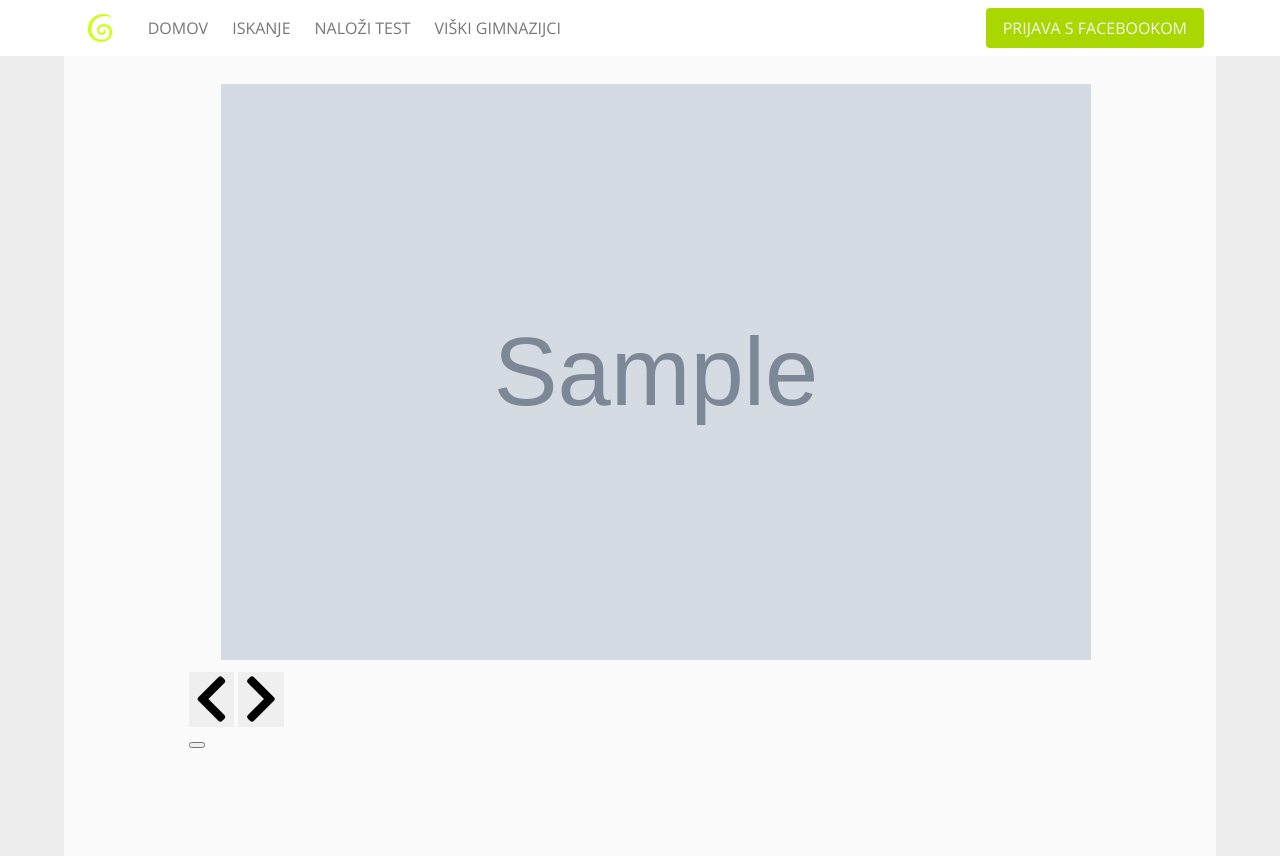
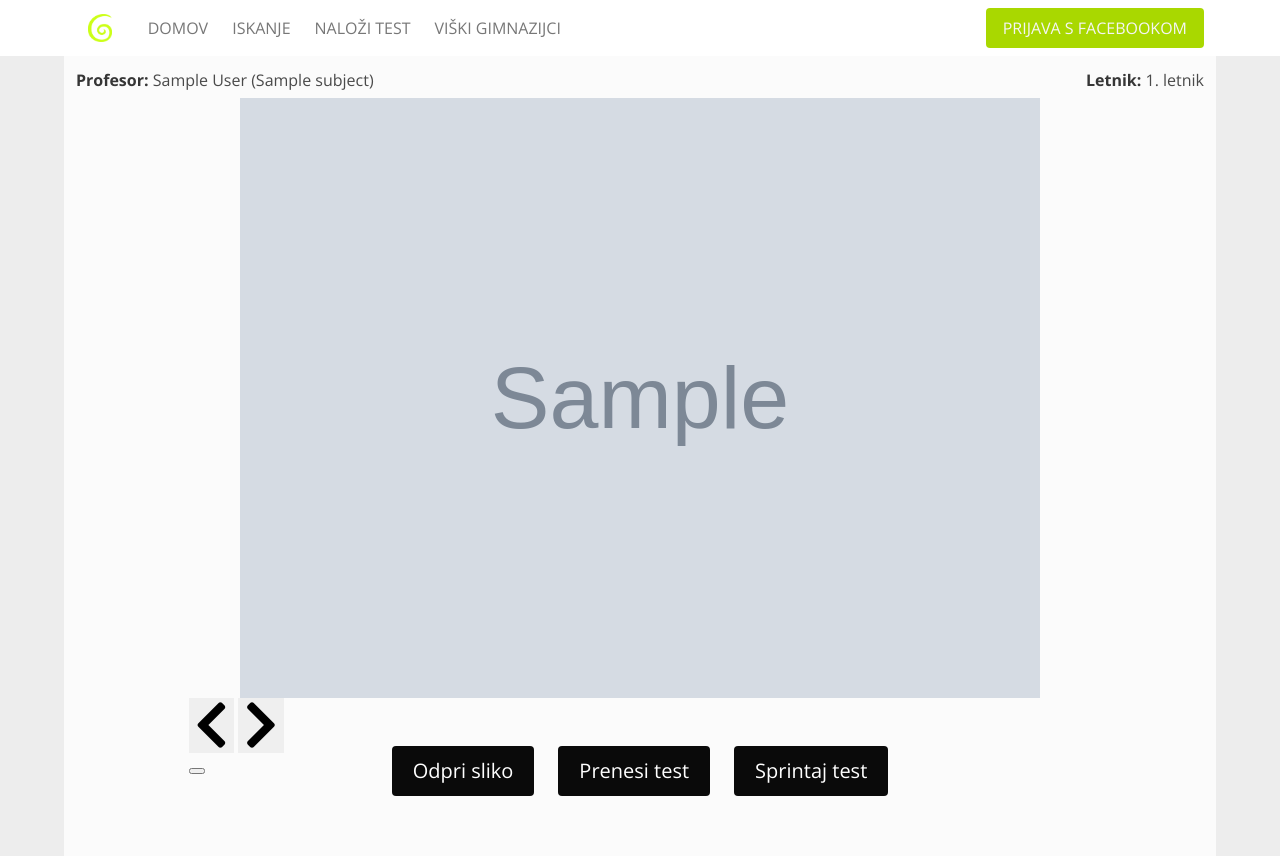
Before and after one commit to filiptrplan/vic-testi, a Django app: page /tests/1 in a window 1280 px wide. Run offline with Django 3.2, Linux system fonts and the light colour scheme; tables that the repository leaves empty hold one stand-in row (values such as "Sample post"); grey boxes marked "Sample" are stand-in pictures; style sheets or scripts are compiled from the project's sources; some libraries are stand-ins or nearby versions.

Commit message:
gallery, buttons, test info

```diff
--- a/victesti/package.json
+++ b/victesti/package.json
@@ -35,6 +35,8 @@
     "bulma": "^0.9.1",
     "cash-dom": "^8.1.0",
     "choices.js": "^9.0.1",
-    "js-sha256": "^0.9.0"
+    "file-saver": "^2.0.5",
+    "js-sha256": "^0.9.0",
+    "jszip": "^3.5.0"
   }
 }
--- a/victesti/static/src/css/test-detail.scss
+++ b/victesti/static/src/css/test-detail.scss
@@ -6,8 +6,10 @@ $glide-height: 600px;
     margin: auto;
     .glide__track {
         height: $glide-height;
-        ul {
+        .glide__slides {
             list-style: none;
+            margin-left: 0;
+            margin-top: 0;
         }
     }
     .glide__arrow {
@@ -24,9 +26,30 @@ $glide-height: 600px;
     .glide__slide {
         height: $glide-height;
         .gallery-image {
+            display: block;
             height: $glide-height;
-            object-fit: cover;
+            object-fit: contain;
+            margin: auto;
         }
     }
 
 }
+
+.test-info {
+    width: 100%;
+    display: inline-block;
+    .has-text-left {
+        display: inline;
+        float: left;
+    }
+    .has-text-right {
+        display: inline;
+        float: right;
+    }
+}
+
+#imageButtons {
+    margin: auto;
+    .button {
+    }
+}
--- a/victesti/static/src/js/test-detail.js
+++ b/victesti/static/src/js/test-detail.js
@@ -2,4 +2,6 @@
 import $ from "cash-dom";
 import Glide from "@glidejs/glide";
 
-new Glide(".glide").mount();
+$(document).ready(() => {
+    new Glide(".glide").mount();
+});
--- a/victesti/templates/tests/test_detail.html
+++ b/victesti/templates/tests/test_detail.html
@@ -1,11 +1,20 @@
 {% extends 'main/base.html' %}
 
 {% block content %}
+<div class="test-info">
+    <div class="has-text-left">
+        <p><strong>Profesor: </strong> {{ test.professor}} ({{test.professor.subject}}) </p>
+    </div>
+    <div class="has-text-right">
+        <p><strong>Letnik: </strong> {{ test.year}}. letnik </p>
+    </div>
+</div>
+<div class="glide-container">
     <div class="glide">
         <div class="glide__track" data-glide-el="track">
             <ul class="glide__slides">
                 {% for file in files %}
-                    <li class="glide__slide columns is-vcentered is-centered"><img src="{{file}}" class="column gallery-image"></li>
+                    <li class="glide__slide"><img src="{{file}}" class=" gallery-image"></li>
                 {% endfor %}
             </ul>
         </div>
@@ -20,6 +29,12 @@
 
         </div>
     </div>
-    {% load static %}
-    <script src="{% static 'js/testDetail.bundle.js' %}"></script>
+</div>
+    <div id="imageButtons" class="mt-6 buttons is-centered">
+        <button class="button mx-3 is-black has-text-weight-light is-medium">Odpri sliko</button>
+        <button class="button mx-3 is-black has-text-weight-light is-medium">Prenesi test</button>
+        <button class="button mx-3 is-black has-text-weight-light is-medium">Sprintaj test</button>
+    </div>
+{% load static %}
+<script src="{% static 'js/testDetail.bundle.js' %}"></script>
 {% endblock content %}
```
Also changed, not shown: 1 other file.
